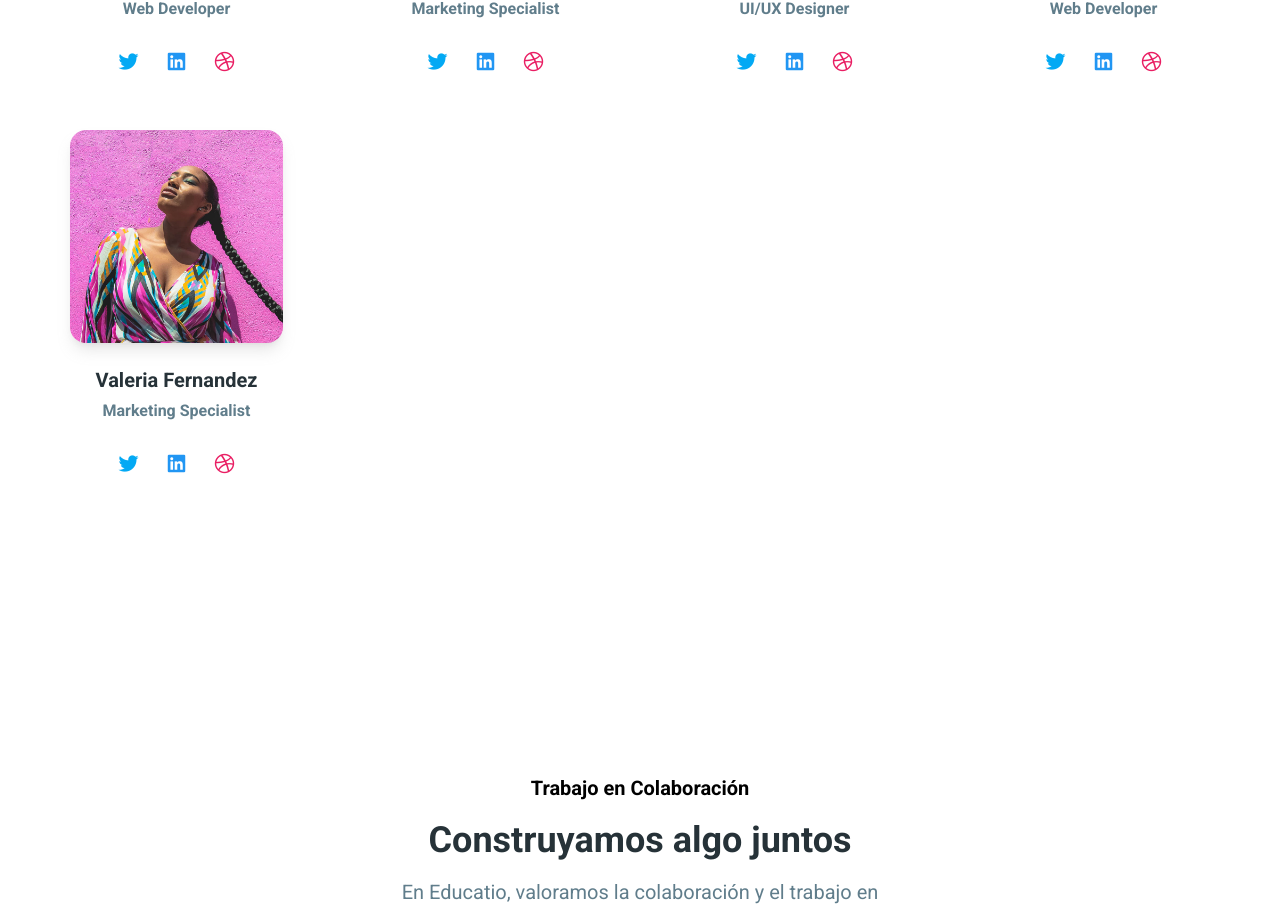
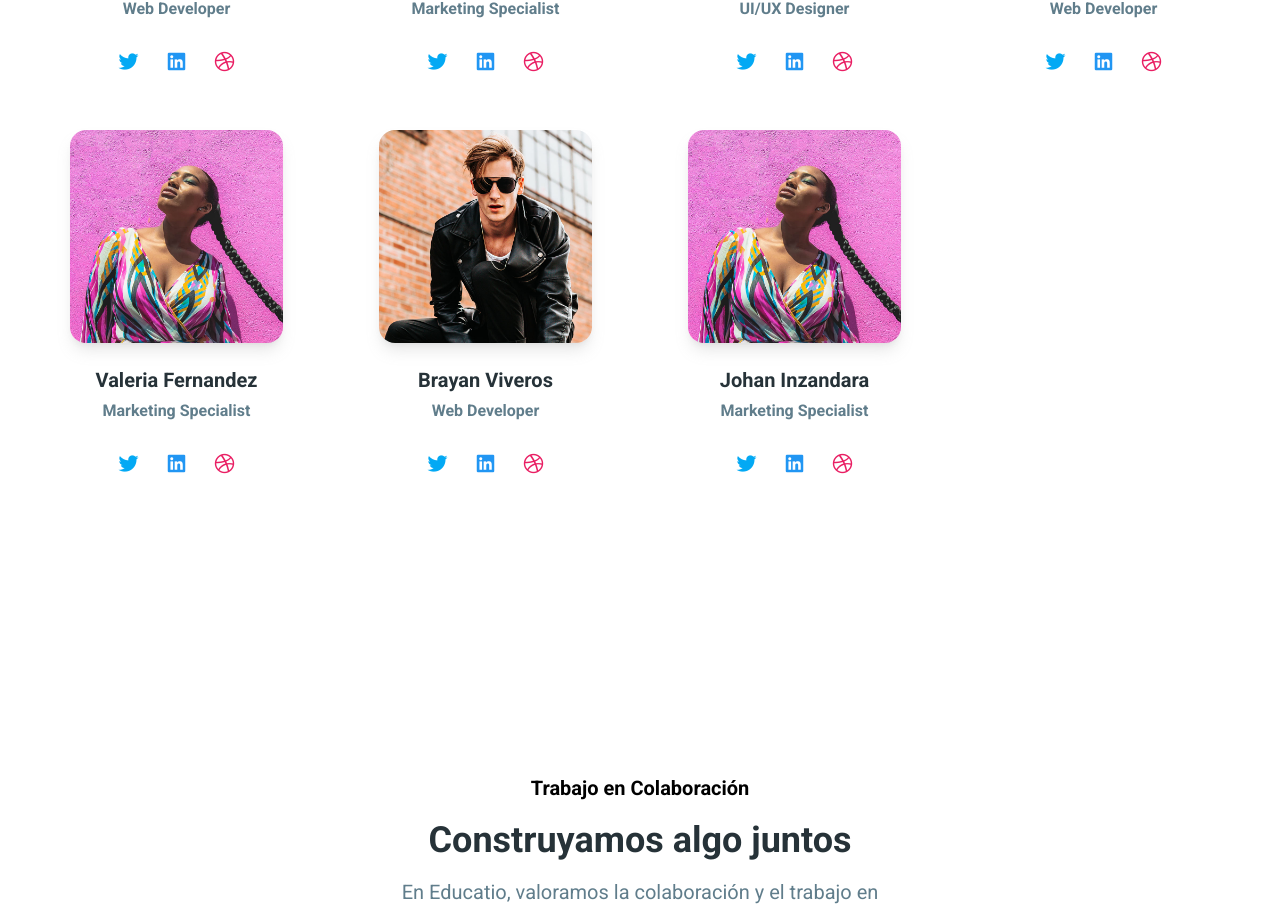
Before and after one commit to lisbethceron1/web, a React (Vite) app: page /home in a window 1280 px wide. Shown: the part 2456-3370 px from the top of the page. Built offline with nearby package versions, Linux system fonts and the light colour scheme.

Commit message:
Integrantes cards

```diff
--- a/src/data/team-data.js
+++ b/src/data/team-data.js
@@ -57,23 +57,6 @@ export const teamData = [
     ],
   },
   {
-    img: "/img/team-4.png",
-    name: "Brayan Viveros",
-    position: "Founder and CEO",
-    socials: [
-      {
-        color: "light-blue",
-        name: "twitter",
-      },
-      {
-        color: "blue",
-        name: "facebook",
-      },
-      {
-        color: "pink",
-        name: "dribbble",
-      },
-    ],
     img: "/img/team-1.jpg",
     name: "Lisbeth Ceron",
     position: "Web Developer",
@@ -111,6 +94,44 @@ export const teamData = [
       },
     ],
   },
+      {
+      img: "/img/team-1.jpg",
+      name: "Brayan Viveros",
+      position: "Web Developer",
+      socials: [
+        {
+          color: "light-blue",
+          name: "twitter",
+        },
+        {
+          color: "blue",
+          name: "linkedin",
+        },
+        {
+          color: "pink",
+          name: "dribbble",
+        },
+      ],
+    },
+    {
+      img: "/img/team-2.jpg",
+      name: "Johan Inzandara",
+      position: "Marketing Specialist",
+      socials: [
+        {
+          color: "light-blue",
+          name: "twitter",
+        },
+        {
+          color: "blue",
+          name: "linkedin",
+        },
+        {
+          color: "pink",
+          name: "dribbble",
+        },
+      ],
+  },
 ];
 
 export default teamData;
```
